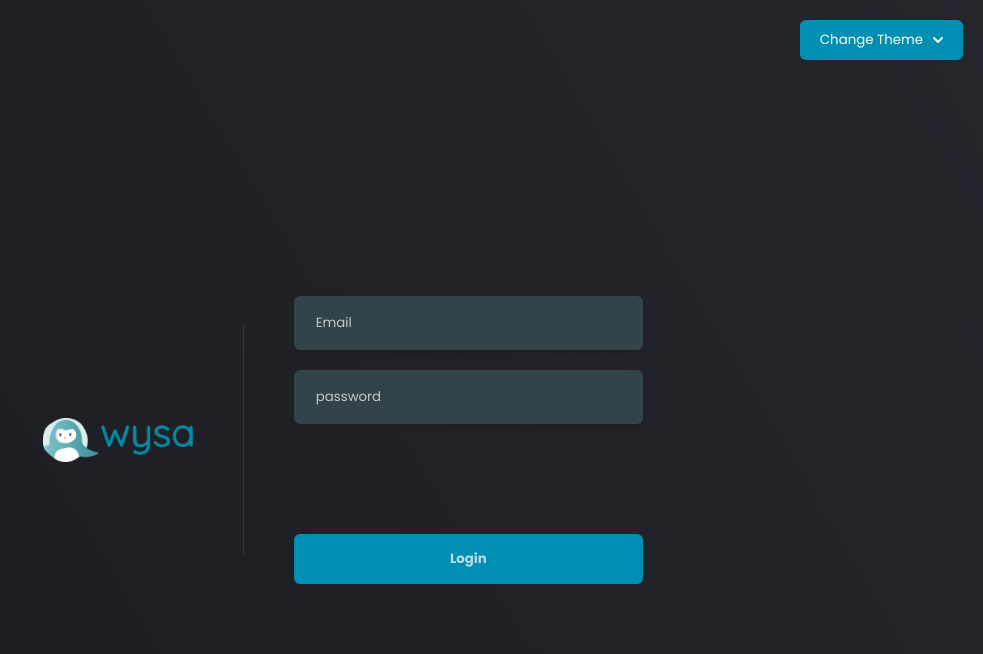
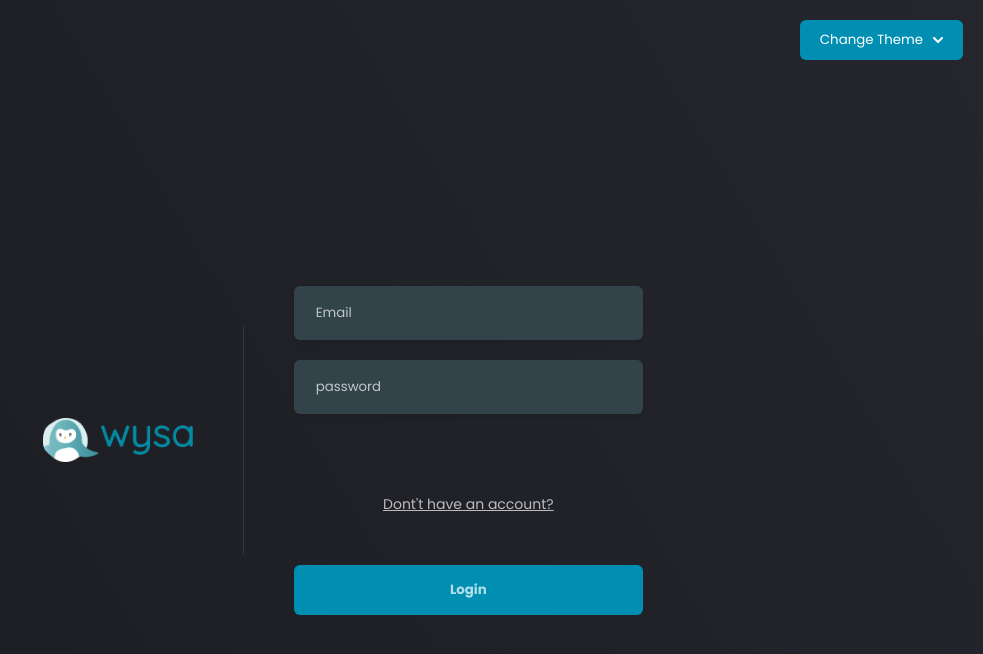
Before and after one commit to joaquimatheus/google_auth, a React (Vite) app in the folder ui/web/: page /signin in a window 1280 px wide. Shown: the top 654 px of the page, without its empty margins (297-1280 px from the left). Built offline with nearby package versions, Linux system fonts and the light colour scheme.

Commit message:
created error by server side, link to signup and validation errors by server side

```diff
--- a/ui/web/src/pages/Login/index.jsx
+++ b/ui/web/src/pages/Login/index.jsx
@@ -3,16 +3,18 @@ import React, { FormEvent } from "react";
 import { getFromLocalStorage, setToLocalStorage } from "../../helpers/storage";
 import ajaxAdapter from "../../helpers/ajaxAdapter";
 
-import { Navigate, useNavigate } from "react-router-dom";
-import { FormInput, LogoContainer, StyledLogin } from "./styles";
+import { Navigate, useNavigate, Link } from "react-router-dom";
+import { FormInput, LogoContainer, StyledLogin, StyledLink } from "./styles";
 import { GoogleLogin, GoogleOAuthProvider } from "@react-oauth/google";
 
 import { useForm } from "react-hook-form";
+import { ErrorMessage } from '@hookform/error-message';
 
 const Login = () => {
     const {
         register,
         handleSubmit,
+        setError,
         formState: { errors },
     } = useForm({ criteriaMode: "all" });
 
@@ -22,9 +24,14 @@ const Login = () => {
     const onLogin = async (data) => {
         console.log(data)
 
-        const { json } = ajaxAdapter.request("/users/login", "post", data);
+        const response = await ajaxAdapter.request("/users/login", "post", data);
 
-        console.log(json);
+        if (response == false) {
+            setError('serverSide', {
+                type: 'server side',
+                message: 'The email or password is wrong'
+            })
+        }
     };
 
     return (
@@ -36,7 +43,12 @@ const Login = () => {
 
             <div className="seperator" />
 
+
+
             <form action="/" onSubmit={handleSubmit(onLogin)}>
+
+                <p>{errors.serverSide && errors.serverSide.message}</p>
+
                 <FormInput
                     type="email"
                     placeholder="Email"
@@ -59,8 +71,12 @@ const Login = () => {
                         console.log("login failed");
                     }}
                 />
-                <button type="submit">Login</button>
+                <StyledLink to="/signup">
+                    Dont't have an account?
+                </StyledLink>
+                <button name="submitField" type="submit">Login</button>
             </form>
+
         </StyledLogin>
     );
 };
--- a/ui/web/src/pages/Login/styles.jsx
+++ b/ui/web/src/pages/Login/styles.jsx
@@ -1,4 +1,5 @@
 import styled from 'styled-components'
+import { Link } from 'react-router-dom';
 
 export const StyledLogin = styled.div`
     display: flex;
@@ -36,6 +37,25 @@ export const StyledLogin = styled.div`
         background-color: hsla(0, 0%, var(--switch), 10%);
         height: 230px;
     }
+
+    p {
+        font-weight: bold;
+        color: hsla(355.5, 78%, 56%, 70%);
+    }
+`
+
+export const StyledLink = styled(Link)`
+    --switch: calc((var(--secondary-val) - var(--threshold)) * -100%);
+    text-decoration-color: hsla(0,0%, var(--switch), 70%);
+    text-align: center;
+    color: hsla(0,0%, var(--switch), 70%);
+
+    font-weight: 500;
+
+    &&:hover {
+        cursor:pointer;
+        opacity: 50%;
+    }
 `
 
 export const LogoContainer = styled.div`
```
